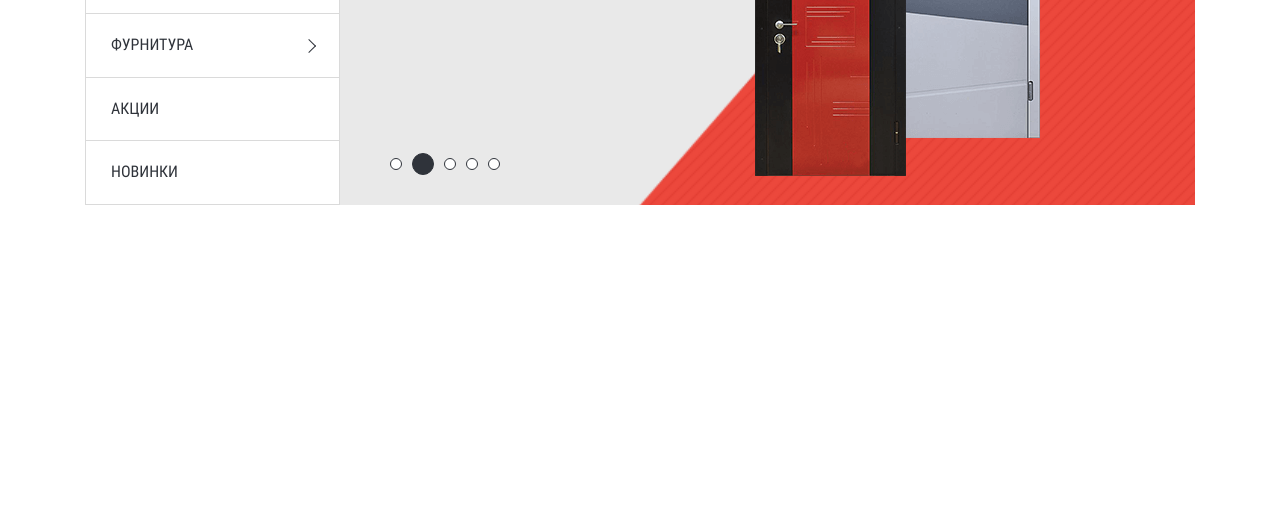
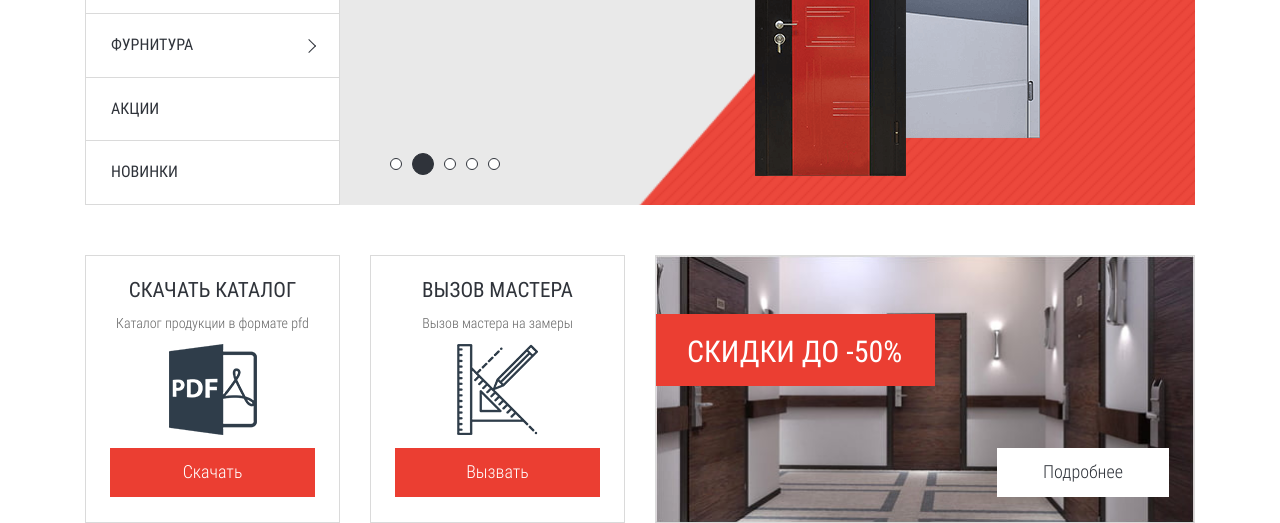
Before and after one commit to Nazar1508/Artdoor, a website: page source/index.html in a window 1280 px wide. Shown: the part 478-1001 px from the top of the page. Before the commit the page ends 800 px from the top, so only its background shows below. Drawn offline with nearby package versions, Linux system fonts and the light colour scheme; files that its build step writes are made by us from their sources.

Commit message:
Завершив верстку блока block

```diff
--- a/source/index.html
+++ b/source/index.html
@@ -159,7 +159,26 @@
     </div>
   </header>
   <main>
-
+    <div class="block">
+      <div class="block__wrapper">
+        <div class="block__catalog">
+          <h3 class="block__catalog-title">Скачать каталог</h3>
+          <p class="block__catalog-text">Каталог продукции в формате pfd</p>
+          <img class="block__catalog-image" src="img/icon/pdf-icon.png" width="88" height="91" alt="PDF иконка">
+          <a class="block__catalog-link site-button site-button--wide" href="">Скачать</a>
+        </div>
+        <div class="block__master">
+          <h3 class="block__master-title">Вызов Мастера</h3>
+          <p class="block__master-text">Вызов мастера на замеры</p>
+          <img class="block__image" src="img/icon/ruler-icon.png" width="81" height="91" alt="PDF иконка">
+          <a class="block__link site-button site-button--wide" href="">Вызвать</a>
+        </div>
+        <div class="block__action">
+          <h2 class="block__action-title">Скидки до -50%</h2>
+          <a class="block__action-link site-button site-button--white" href="">Подробнее</a>
+        </div>
+      </div>
+    </div>
   </main>
   <footer class="footer">
 
--- /dev/null
+++ b/source/less/blocks/block.less
@@ -0,0 +1,75 @@
+.block {
+  margin-top: 50px;
+}
+
+.block__wrapper {
+  display: flex;
+  width: 1110px;
+  margin: 0 auto;
+}
+
+.block__catalog,
+.block__master {
+  display: flex;
+  justify-content: space-between;
+  flex-direction: column;
+  align-items: center;
+  width: 255px;
+  min-height: 268px;
+  box-sizing: border-box;
+  padding: 22px;
+  padding-bottom: 25px;
+  border: 1px solid @light-gray;
+}
+
+.block__catalog-title,
+.block__master-title {
+  margin: 0;
+  font-weight: normal;
+  color: @black;
+  text-transform: uppercase;
+}
+
+.block__catalog-text,
+.block__master-text {
+  margin: 0;
+  font-weight: 300;
+  font-size: 14px;
+}
+
+.block__master {
+  margin-left: 30px;
+}
+
+.block__action {
+  display: flex;
+  flex-direction: column;
+  width: 540px;
+  min-height: 168px;
+  margin-left: auto;
+  box-sizing: border-box;
+  padding: 25px;
+  padding-left: 0;
+  border: 1px solid @light-gray;
+  background-image: url("../img/bg-action.jpg");
+  background-repeat: no-repeat;
+  background-size: cover;
+}
+
+.block__action-title {
+  width: 279px;
+  margin: 0;
+  margin-top: 33px;
+  box-sizing: border-box;
+  padding: 21px 20px 16px 31px;
+  font-weight: normal;
+  font-size: 30px;
+  text-transform: uppercase;
+  color: #ffffff;
+  background-color: @red;
+}
+
+.block__action-link {
+  margin-top: auto;
+  margin-left: auto;
+}
--- a/source/less/blocks/site-button.less
+++ b/source/less/blocks/site-button.less
@@ -37,3 +37,19 @@
   width: 127px;
   padding: 12px 10px;
 }
+
+.site-button--wide {
+  width: 205px;
+  padding: 14px;
+}
+
+.site-button--white {
+  width: 172px;
+  padding: 14px;
+  color: @black;
+  background-color: #ffffff;
+
+  &:active {
+    color: rgba(0, 0, 0, 0.6);
+  }
+}
--- a/source/less/style.less
+++ b/source/less/style.less
@@ -13,3 +13,4 @@
 @import "blocks/search-form.less";
 @import "blocks/site-button.less";
 @import "blocks/site-list.less";
+@import "blocks/block.less";
```
Also changed, not shown: source/img/bg-action.jpg (added), source/img/icon/pdf-icon.png (added), source/img/icon/ruler-icon.png (added).
